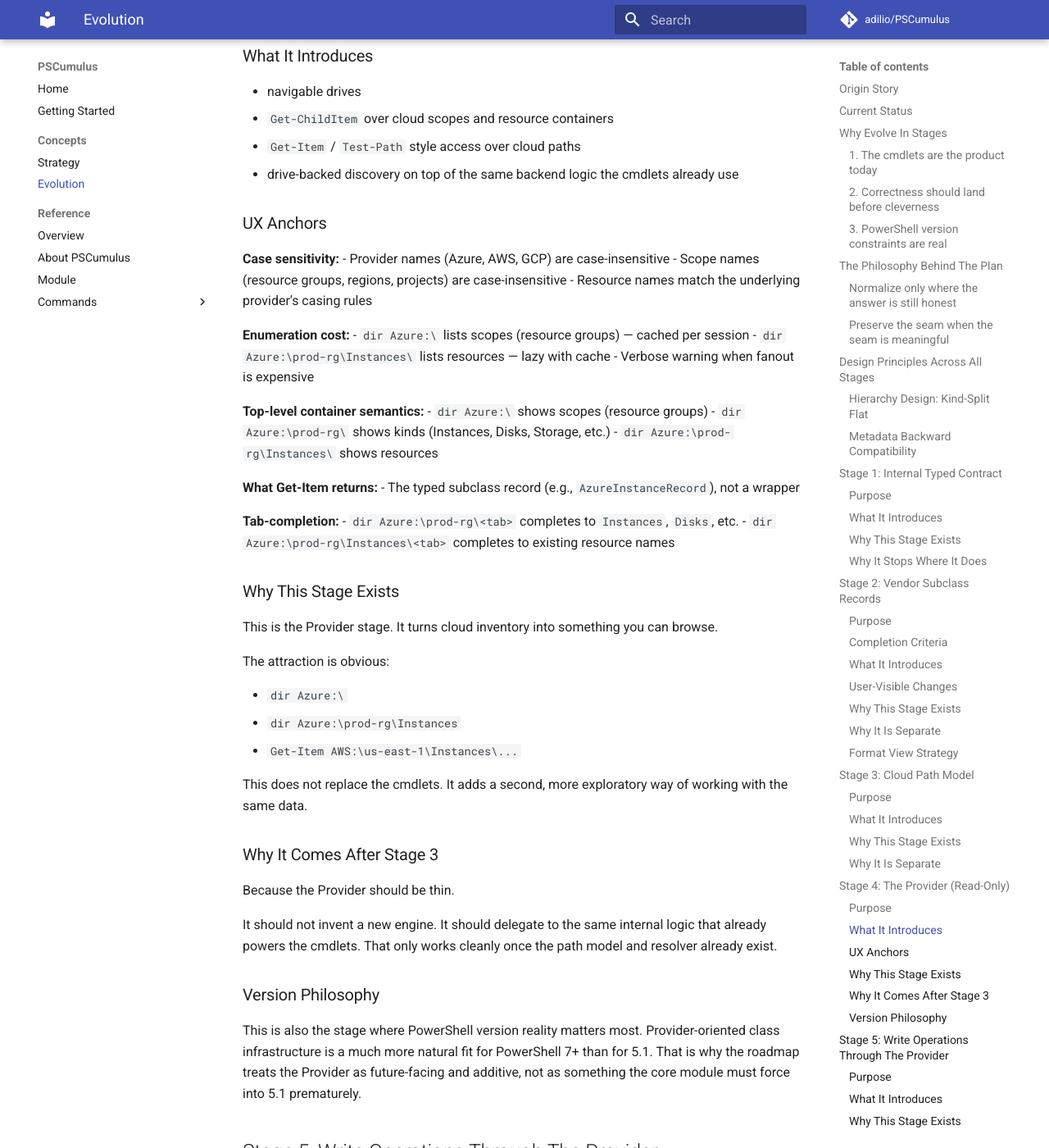
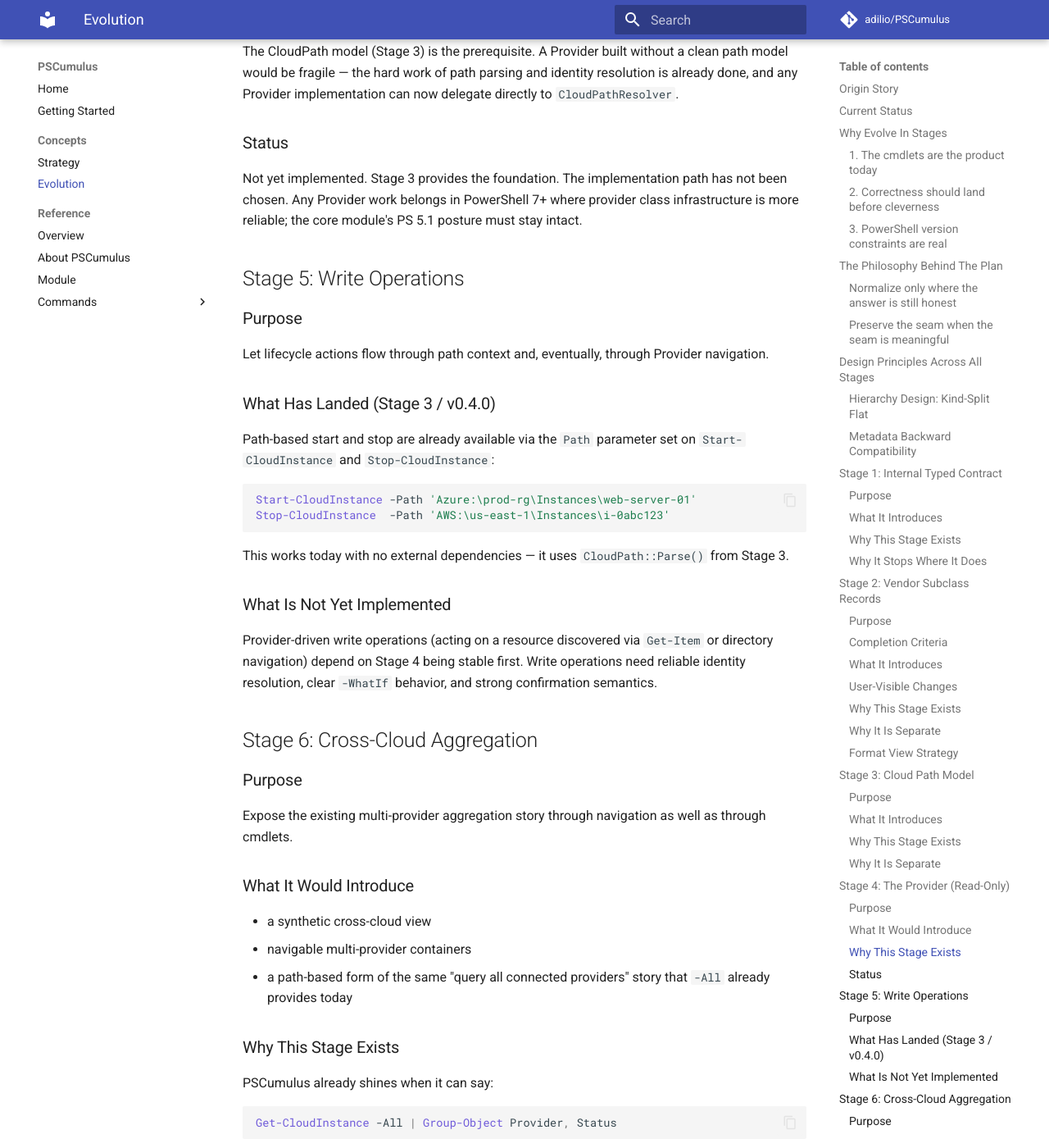
Before and after one commit to adilio/PSCumulus, an MkDocs documentation site: the page built from docs/concepts/evolution.md, in a window 1280 px wide and 1400 px high, scrolled down 10285 px. Shown: the whole window at 82% size. Built offline with MkDocs 1.6.1 and Material for MkDocs 9.7.7, drawn with Linux system fonts in a browser that asks for light colours; comment, search, counter and statistics services are not loaded; some of the changed text lies outside the part shown.

Commit message:
Remove SHiPS dependency - rollback to Stage 3 (v0.4.0)
This commit removes all SHiPS-dependent functionality from the main branch,
effectively rolling back from v0.6.0 (Stages 4-6) to v0.4.0 (Stage 3 only).

Stage 3 (Cloud Path Model) is preserved:
- CloudPath class with structured parsing and depth tracking
- CloudPathResolver for mapping paths to backend commands
- Resolve-CloudPath public cmdlet
- Path parameter set on Start-CloudInstance and Stop-CloudInstance
- Case-insensitive provider and kind name handling
- Singular/plural kind normalization
- GCP Zone auto-resolution via instance lookup
- Comprehensive path validation tested with Pester

Removed SHiPS-dependent files:
- Classes/PSCumulusProvider.ps1
- Private/Get-AzureScopes.ps1, Get-AWSScopes.ps1, Get-GCPScopes.ps1
- Public/New-CloudDrive.ps1, Remove-CloudDrive.ps1
- Public/New-CloudAggregationDrive.ps1, Remove-CloudAggregationDrive.ps1
- tests/Private/PSCumulusProvider.Tests.ps1
- tests/Public/CloudDriveIntegration.Tests.ps1
- tests/Public/New-CloudDrive.Tests.ps1, New-CloudAggregationDrive.Tests.ps1

Code changes:
- PSCumulus.psm1: Remove SHiPS loading logic, drive aliases
- PSCumulus.psd1: Version 0.4.0, remove SHiPS-dependent exports
- Public/Connect-Cloud.ps1: Remove auto-drive creation block
- Public/Disconnect-Cloud.ps1: Remove auto-drive removal block

Documentation updates:
- evolution.md: Update Current Status, rephrase Stages 4-5 as "not implemented"
- evolution.md: Add note about SHiPS not being prioritized
- strategy.md: Update current status to v0.4.0
- README.md: Update roadmap status and Stage 4 description

Rationale: SHiPS is barely maintained, requires PS 6+, and contradicts
the module's PS 5.1 compatibility posture. Future Provider work will
use raw CmdletProvider subclasses in a separate PS 7+ companion module.

````diff
--- a/docs/concepts/evolution.md
+++ b/docs/concepts/evolution.md
@@ -16,7 +16,7 @@
 
 That advice was initially misremembered as being primarily about a future Provider layer. The corrected reading is more precise and more useful: the next architectural move is to fix the **record model** first, then let later navigation work build on top of that stronger foundation.
 
-It reframed the roadmap from “what should this module become instead?” to “how can this module grow without betraying the thing that already makes it useful?”
+It reframed the roadmap from "what should this module become instead?" to "how can this module grow without betraying the thing that already makes it useful?"
 
 Once that clicked, the stages became much easier to define:
 
@@ -27,7 +27,7 @@
 
 ## Current Status
 
-PSCumulus has completed **Stage 6: Cross-Cloud Aggregation** (v0.6.0).
+PSCumulus has completed **Stage 3: Cloud Path Model** (v0.4.0).
 
 **Stage 1 is complete:**
 - Internal typed vocabulary is established
@@ -49,32 +49,14 @@
 - Native status preserved in `Metadata.NativeStatus` for all resource types
 
 **Stage 3 is complete:**
-- `CloudPath` model with structured parsing
+- `CloudPath` model with structured parsing and depth tracking
 - `CloudPathResolver` maps paths to backend commands
 - Case-insensitive provider and kind name handling
 - Singular/plural kind normalization
-- Comprehensive path validation and depth tracking
-
-**Stage 4 is complete:**
-- Read-only SHiPS provider with navigable drives
-- CloudProviderRoot → CloudScopeNode → CloudKindNode → CloudResourceLeaf hierarchy
-- Provider-aware scope enumeration (Azure resource groups, AWS/GCP context)
-- Dynamic resource discovery per kind
-- PowerShell 5.1-compatible with conditional SHiPS loading
-
-**Stage 5 is complete:**
+- `Resolve-CloudPath` public cmdlet
 - Path parameter set on `Start-CloudInstance` and `Stop-CloudInstance`
-- Path-aware lifecycle operations with depth and kind validation
-- GCP Zone auto-resolution via instance lookup
-- `ShouldProcess` and `-WhatIf` support for path-based operations
-- Provider inference from path syntax
-
-**Stage 6 is complete:**
-- `CloudAggregationRoot` for cross-cloud navigation
-- `Connect-CloudDrive` and `Disconnect-CloudDrive` cmdlets
-- Per-provider drive management (Azure:, AWS:, GCP:)
-- Automatic drive creation on connect, cleanup on disconnect
-- Connected provider filtering in aggregation root
+- GCP Zone auto-resolution via instance lookup for path-based lifecycle ops
+- Comprehensive path validation tested with Pester
 
 The module still behaves the same way from the outside:
 - the public interface is still cmdlet-first
@@ -224,7 +206,7 @@
 
 Examples:
 
-- AWS `shutting-down` should not remain effectively “just a prettified string”; it should normalize to `Terminating`
+- AWS `shutting-down` should not remain effectively "just a prettified string"; it should normalize to `Terminating`
 - Azure `VM deallocated` should normalize to `Stopped`
 - GCP `TERMINATED` should normalize to `Stopped`, because in GCP it means stopped-but-restartable, not permanently gone
 
@@ -347,86 +329,51 @@
 
 ### Purpose
 
-Expose the existing backend engine through a read-only PowerShell navigation layer.
+Expose the existing backend engine through a read-only PowerShell navigation layer,
+making cloud resources browsable with familiar filesystem-style commands.
 
-### What It Introduces
+### What It Would Introduce
 
-- navigable drives
+- navigable drives (`dir Azure:\prod-rg\Instances\`)
 - `Get-ChildItem` over cloud scopes and resource containers
 - `Get-Item` / `Test-Path` style access over cloud paths
 - drive-backed discovery on top of the same backend logic the cmdlets already use
 
-### UX Anchors
-
-**Case sensitivity:**
-- Provider names (Azure, AWS, GCP) are case-insensitive
-- Scope names (resource groups, regions, projects) are case-insensitive
-- Resource names match the underlying provider's casing rules
-
-**Enumeration cost:**
-- `dir Azure:\` lists scopes (resource groups) — cached per session
-- `dir Azure:\prod-rg\Instances\` lists resources — lazy with cache
-- Verbose warning when fanout is expensive
-
-**Top-level container semantics:**
-- `dir Azure:\` shows scopes (resource groups)
-- `dir Azure:\prod-rg\` shows kinds (Instances, Disks, Storage, etc.)
-- `dir Azure:\prod-rg\Instances\` shows resources
-
-**What Get-Item returns:**
-- The typed subclass record (e.g., `AzureInstanceRecord`), not a wrapper
-
-**Tab-completion:**
-- `dir Azure:\prod-rg\<tab>` completes to `Instances`, `Disks`, etc.
-- `dir Azure:\prod-rg\Instances\<tab>` completes to existing resource names
-
 ### Why This Stage Exists
 
-This is the Provider stage. It turns cloud inventory into something you can browse.
+The CloudPath model (Stage 3) is the prerequisite. A Provider built without a clean path
+model would be fragile — the hard work of path parsing and identity resolution is already
+done, and any Provider implementation can now delegate directly to `CloudPathResolver`.
 
-The attraction is obvious:
+### Status
 
-- `dir Azure:\`
-- `dir Azure:\prod-rg\Instances`
-- `Get-Item AWS:\us-east-1\Instances\...`
+Not yet implemented. Stage 3 provides the foundation. The implementation path has not been
+chosen. Any Provider work belongs in PowerShell 7+ where provider class infrastructure is
+more reliable; the core module's PS 5.1 posture must stay intact.
 
-This does not replace the cmdlets. It adds a second, more exploratory way of working with the same data.
-
-### Why It Comes After Stage 3
-
-Because the Provider should be thin.
-
-It should not invent a new engine. It should delegate to the same internal logic that already powers the cmdlets. That only works cleanly once the path model and resolver already exist.
-
-### Version Philosophy
-
-This is also the stage where PowerShell version reality matters most. Provider-oriented class infrastructure is a much more natural fit for PowerShell 7+ than for 5.1. That is why the roadmap treats the Provider as future-facing and additive, not as something the core module must force into 5.1 prematurely.
-
-## Stage 5: Write Operations Through The Provider
+## Stage 5: Write Operations
 
 ### Purpose
 
-Let path context drive lifecycle operations after read-only navigation is already stable.
+Let lifecycle actions flow through path context and, eventually, through Provider navigation.
 
-### What It Introduces
+### What Has Landed (Stage 3 / v0.4.0)
 
-- path-based start/stop style actions
-- Provider-aware lifecycle operations
-- `ShouldProcess` and confirmation semantics carried into the navigation model
+Path-based start and stop are already available via the `Path` parameter set on
+`Start-CloudInstance` and `Stop-CloudInstance`:
 
-### Why This Stage Exists
+```powershell
+Start-CloudInstance -Path 'Azure:\prod-rg\Instances\web-server-01'
+Stop-CloudInstance  -Path 'AWS:\us-east-1\Instances\i-0abc123'
+```
 
-Once users can navigate to a resource, the next natural question is whether they can act on it from that context.
+This works today with no external dependencies — it uses `CloudPath::Parse()` from Stage 3.
 
-That is appealing, but also the moment when convenience can become dangerous. Write operations need:
+### What Is Not Yet Implemented
 
-- reliable identity resolution
-- clear `-WhatIf` behavior
-- strong confirmation semantics
-
-### Why It Is Not Earlier
-
-Because a write-capable Provider built on an unstable read model would be reckless. Read-only navigation needs to be correct and predictable before any destructive or state-changing operations are layered on top.
+Provider-driven write operations (acting on a resource discovered via `Get-Item` or
+directory navigation) depend on Stage 4 being stable first. Write operations need reliable
+identity resolution, clear `-WhatIf` behavior, and strong confirmation semantics.
 
 ## Stage 6: Cross-Cloud Aggregation
 
@@ -434,11 +381,11 @@
 
 Expose the existing multi-provider aggregation story through navigation as well as through cmdlets.
 
-### What It Introduces
+### What It Would Introduce
 
 - a synthetic cross-cloud view
 - navigable multi-provider containers
-- a path-based form of the same “query all connected providers” story that `-All` already provides today
+- a path-based form of the same "query all connected providers" story that `-All` already provides today
 
 ### Why This Stage Exists
 
@@ -467,11 +414,11 @@
 
 ### Record methods
 
-Methods like `.Start()` or `.Stop()` on records may sound attractive, but the cmdlet and Provider surfaces already map more naturally onto PowerShell’s `ShouldProcess` and pipeline behavior.
+Methods like `.Start()` or `.Stop()` on records may sound attractive, but the cmdlet and Provider surfaces already map more naturally onto PowerShell's `ShouldProcess` and pipeline behavior.
 
 ### Abstract backend class hierarchies
 
-The current function-based routing is repetitive, but it is also very readable and proportional to the module’s size. More abstraction is only worth it when it clearly reduces complexity.
+The current function-based routing is repetitive, but it is also very readable and proportional to the module's size. More abstraction is only worth it when it clearly reduces complexity.
 
 ### Full context-object refactors
 
@@ -480,6 +427,14 @@
 ### A compiled provider-first architecture
 
 That is a valid future option if the Provider direction becomes central. It is not the right first move while the module is still proving its staged architecture.
+
+### A SHiPS dependency for the Provider layer
+
+SHiPS (Simple Hierarchy in PowerShell) simplifies building `NavigationCmdletProvider`
+subclasses. It is not the right dependency for PSCumulus: it is barely maintained, requires
+PS 6+, and exporting cmdlets that silently fail on PS 5.1 contradicts the module's
+compatibility posture. If a Provider is built, it will use a raw `CmdletProvider` subclass
+in a separate PS 7+ companion module.
 
 ## What Success Looks Like
 
````
Also changed, not shown: README.md (+4 -5 lines), docs/concepts/strategy.md (+1 -2 lines), 17 other files.
